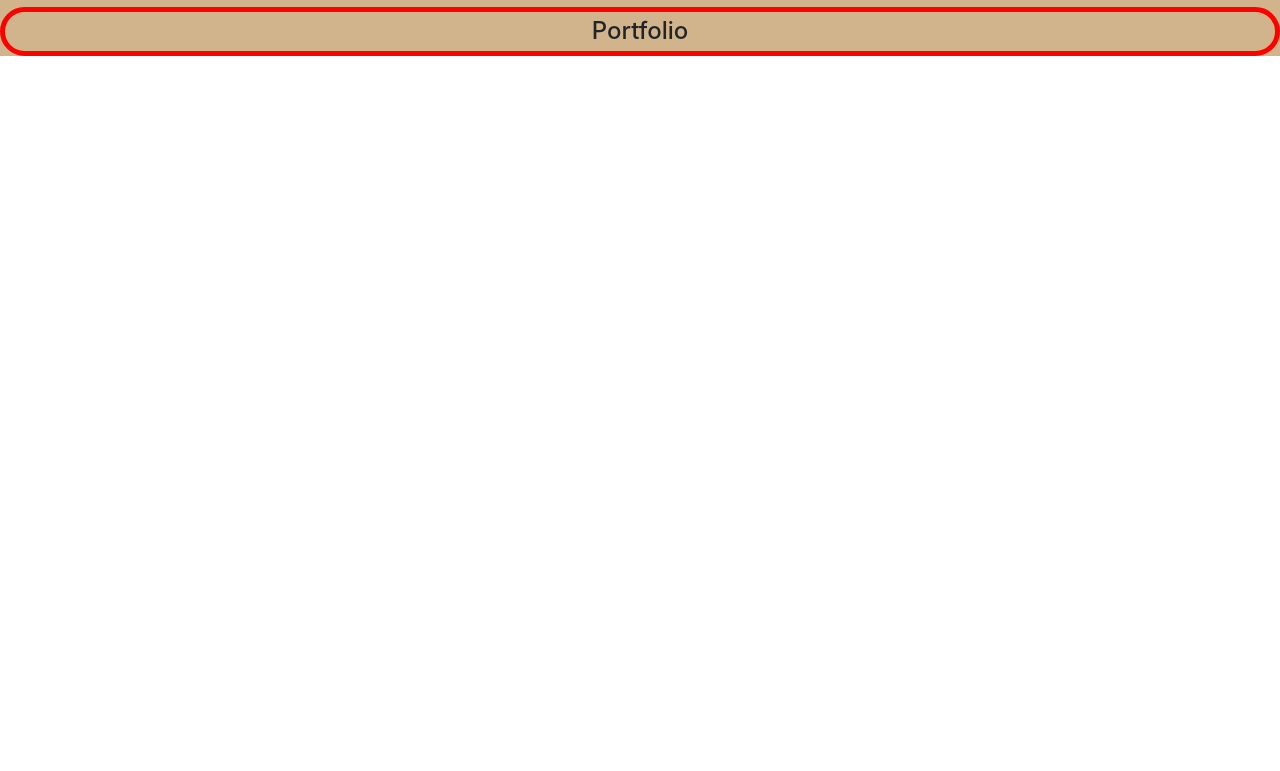
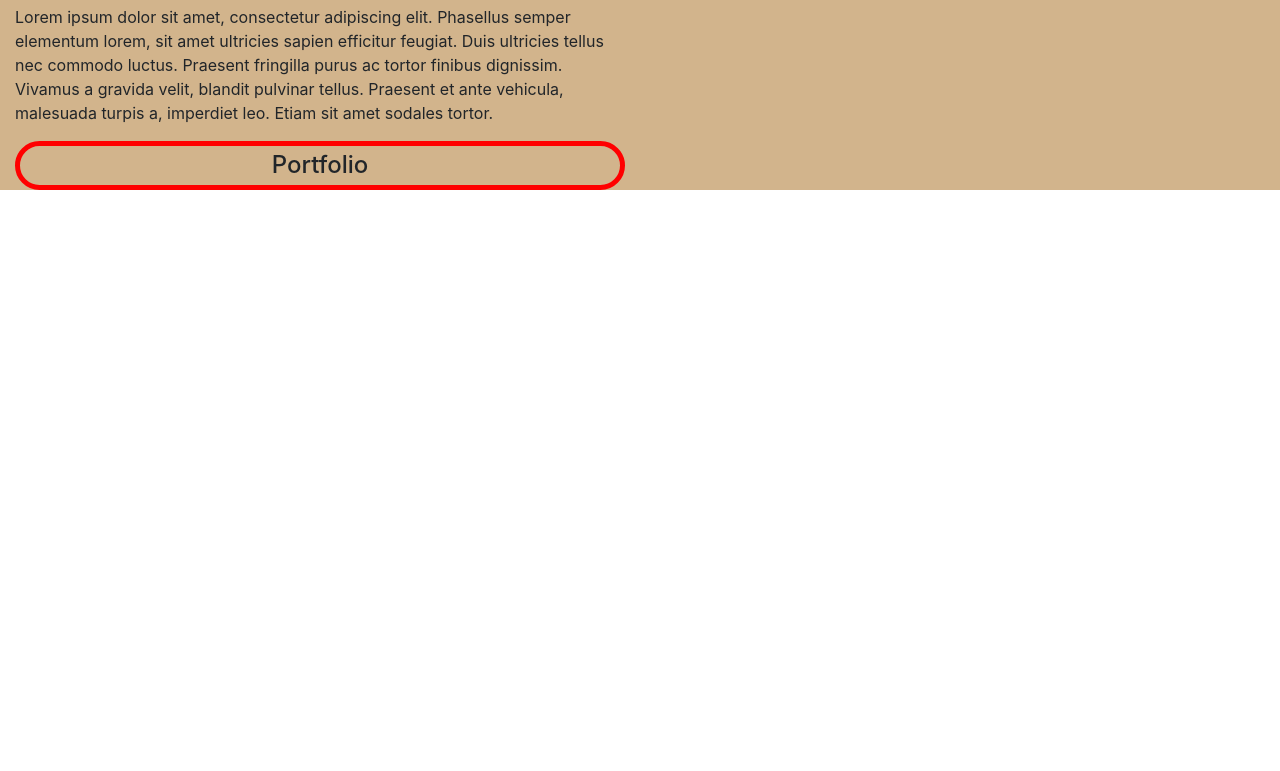
Before and after one commit to ryanlester91/port20, a plain HTML site: page index.html in a window 1280 px wide. Shown: the part 102-873 px from the top of the page. Drawn offline with nearby package versions, Linux system fonts and the light colour scheme.

Commit message:
added lorem ipsum placeholder

```diff
--- a/index.html
+++ b/index.html
@@ -17,15 +17,20 @@
         style="height: 888px;">
 
             <div class="page-wrapper">
+                <div class="col-sm-6 content">
+                    <div class="edge">
 
                         <div id="front-info">
                             <h2 class="display-4">Ryan Lester</h2>
                             <div class="subheading mb-2">
                             Front-End Developer
                             </div>
+                            <p>Lorem ipsum dolor sit amet, consectetur adipiscing elit. Phasellus semper elementum lorem, sit amet ultricies sapien efficitur feugiat. Duis ultricies tellus nec commodo luctus. Praesent fringilla purus ac tortor finibus dignissim. Vivamus a gravida velit, blandit pulvinar tellus. Praesent et ante vehicula, malesuada turpis a, imperdiet leo. Etiam sit amet sodales tortor.</p>
                         <div id="portfolioRedirect">
                             <div class="hero-btn-group">
                             <h4 id="portfolioBtn">Portfolio</h4>
+                        </div>
+                    </div>
                 </div>
             </div>
         </div>
```
Also changed, not shown: trloctober2019.png (added). Lines whose indentation alone changed are shown as unchanged.
